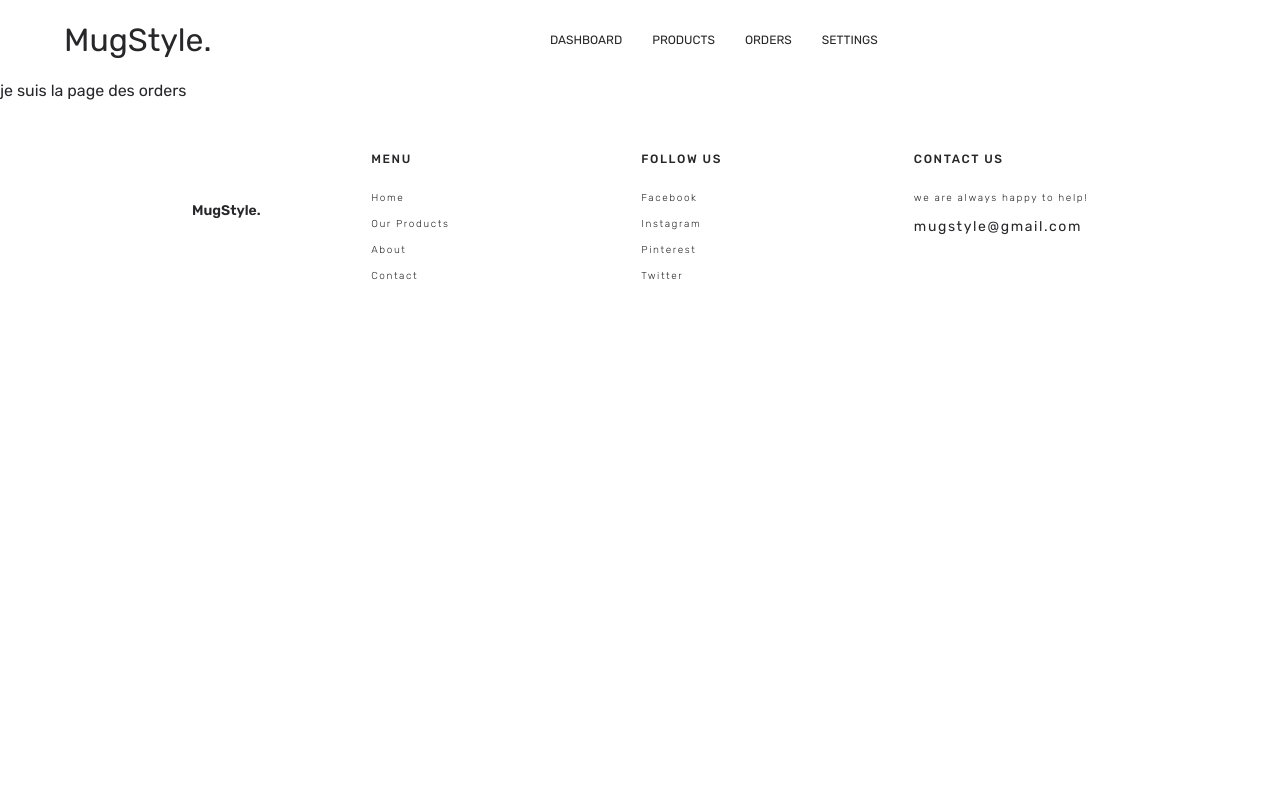
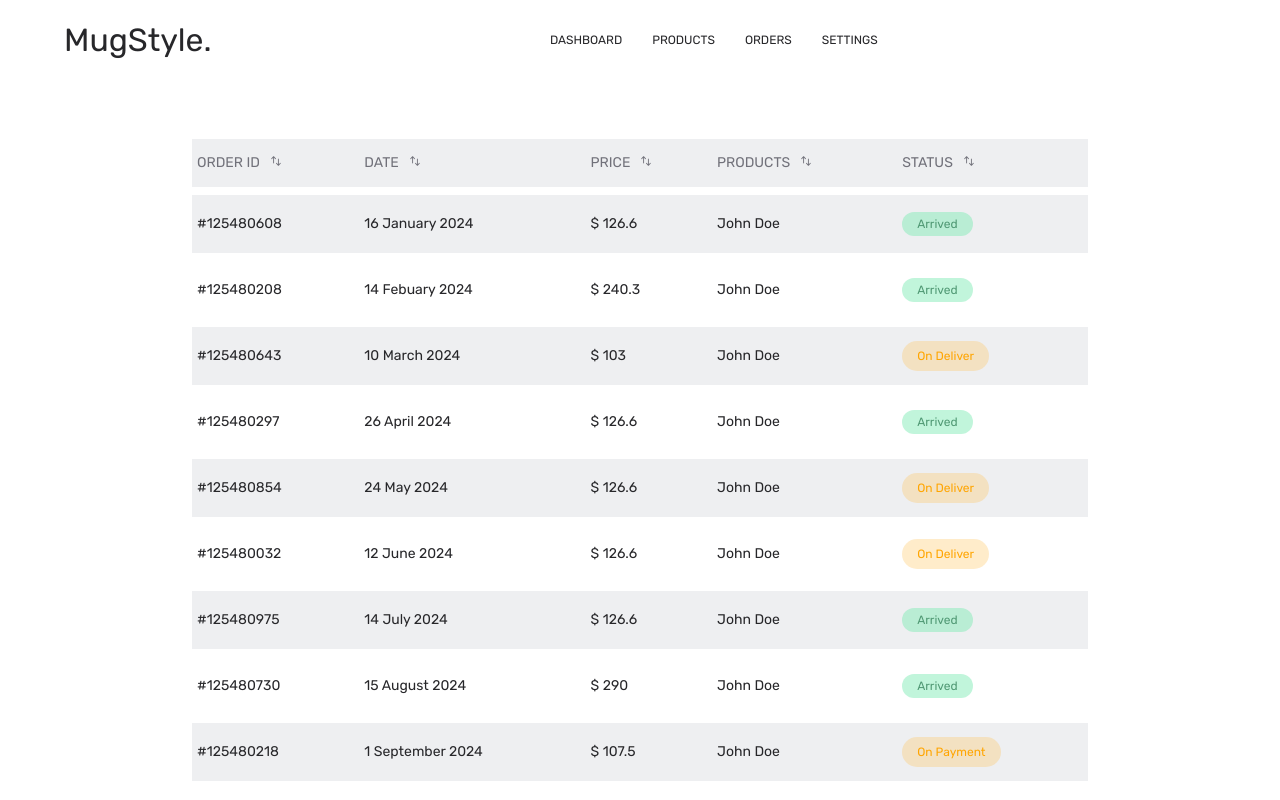
Before and after one commit to Morganefrlr/eshop-mugstyle2024, a Next.js app: page /admin/orders in a window 1280 px wide. Shown: the top 800 px of the page. Built offline with nearby package versions, Linux system fonts and the light colour scheme.

Commit message:
A05: order styled

```diff
--- /dev/null
+++ b/src/app/admin/orders/_orders.scss
@@ -0,0 +1,63 @@
+.ordersMain{
+    width: 70vw;
+    margin: 50px auto;
+    table{
+        width: 100%;
+        border-collapse: separate;
+        border-spacing: 0 0.5rem;
+
+        thead{
+            background-color:lighten($third, 10);
+            height: 3rem;
+            text-align: left;
+            text-transform: uppercase;
+            font-size: 14px;
+            color: $gray;
+
+            th{
+                font-weight: 400;
+                padding: 5px;
+            }
+            .icon{
+                margin-left: 10px;
+                font-size: 12px;
+            }
+        }
+        tbody{
+            tr:nth-child(odd){
+             background-color: lighten($third, 10);
+            }
+            tr{
+                td{
+                    height: 3rem;
+                    padding: 5px;
+                    font-size: 14px;
+                }
+            }
+        }
+    }
+}
+
+
+.Payment, .Deliver{
+    div{
+        width: fit-content;
+        background-color: rgba(253, 193, 81, 0.303);
+        color: orange;
+        border-radius: 25px;
+        padding: 8px 15px;
+        font-size: 12px;
+    }
+}
+
+
+.Arrived{
+    div{
+        width: fit-content;
+        background-color: rgba(127, 235, 181, 0.488);
+        color: rgb(79, 152, 115);
+        border-radius: 25px;
+        padding: 5px 15px;
+        font-size: 12px;
+    }
+}
--- a/src/app/admin/orders/page.tsx
+++ b/src/app/admin/orders/page.tsx
@@ -1,10 +1,53 @@
-import React from 'react';
+import { ordersList } from '@/fakeData/fakeData';
+import { HiMiniArrowsUpDown } from "react-icons/hi2";
 
 const page = () => {
+
+
     return (
-        <div>
-            je suis la page des orders
-        </div>
+        <div className="ordersMain">
+        <table>
+            <thead>
+                <tr>
+                    <th>
+                        Order ID
+                        <HiMiniArrowsUpDown className='icon' />
+                    </th>
+                    <th>
+                        Date
+                        <HiMiniArrowsUpDown className='icon'/>
+                    </th>
+                    <th>
+                        Price
+                        <HiMiniArrowsUpDown className='icon'/>
+                    </th>
+                    <th>
+                        Products
+                        <HiMiniArrowsUpDown className='icon'/>
+                    </th>
+                    <th>
+                        Status
+                        <HiMiniArrowsUpDown className='icon'/>
+                    </th>
+                </tr>
+            </thead>
+            <tbody>
+               {ordersList.map(item =>
+                    <tr>
+                        <td>#{item.id}</td>
+                        <td>{item.createdAt}</td>
+                        <td>$ {item.price}</td>
+                        <td>{item.customer}</td>
+                        <td className={item.status}>
+                            <div>{item.status}</div></td>
+
+                    </tr>
+                )}
+
+            </tbody>
+        </table>
+
+    </div>
     );
 };
 
--- a/src/app/globals.scss
+++ b/src/app/globals.scss
@@ -57,3 +57,4 @@ body{
 @import "../app/admin/adminRecharts/pieChart/pieChart";
 @import "../app/admin/adminRecharts/visitChart/visitChart";
 @import "../app/admin/products/products";
+@import "../app/admin/orders/orders";
```
